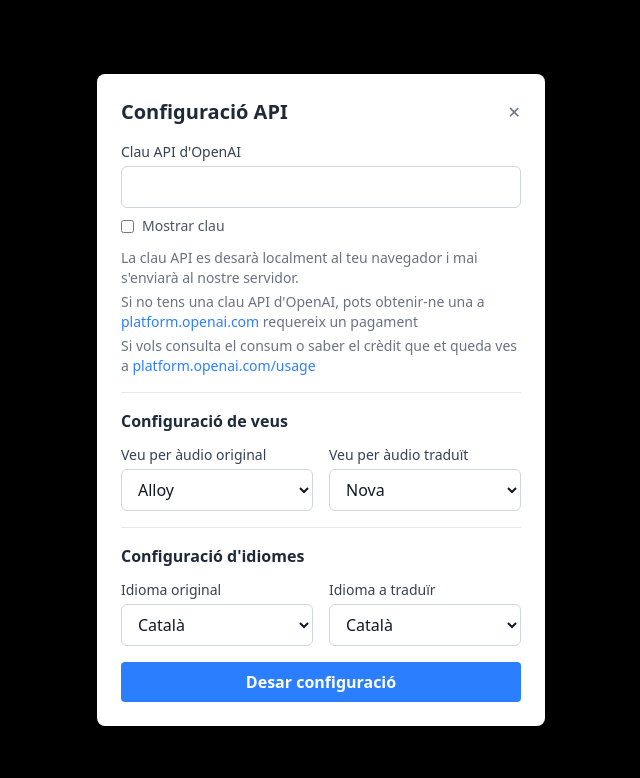
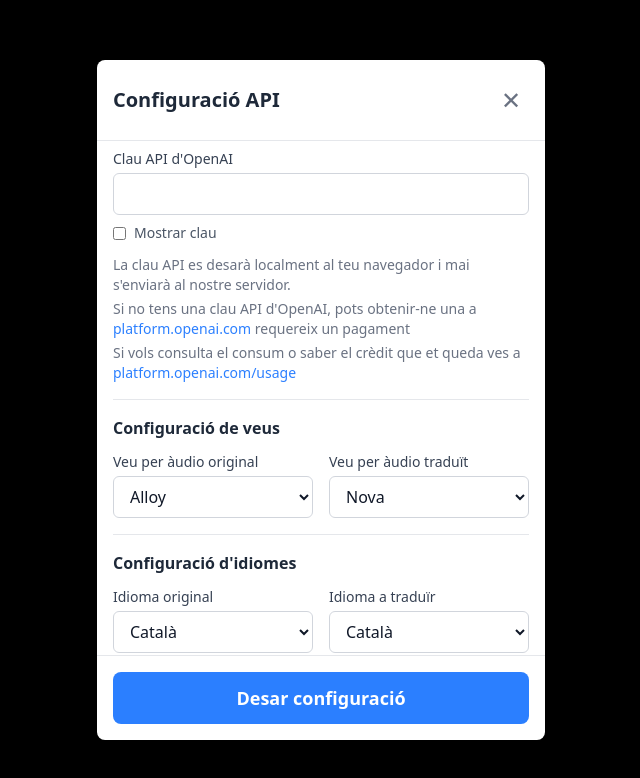
Before and after one commit to qmrcat/VeuEnMoviment, a website: page index.html in a window 1280 px wide. Both pictures are taken after a click on the button "⚙️". Shown: the whole page, without its empty margins (319-959 px from the left). Drawn offline with Linux system fonts and the light colour scheme.

Commit message:
Millora del formulari de configuració de l'API amb un disseny més net i funcionalitats d'scroll; afegides noves classes CSS per a una millor gestió de l'estil

```diff
--- a/index.html
+++ b/index.html
@@ -74,16 +74,31 @@
             </div>
         </header>
 
+
+
+
 <!-- Formulari de configuració de l'API -->
-        <div id="modal-configuracio" class="fixed inset-0 z-50 flex items-center justify-center hidden">
-            <div class="fixed inset-0 bg-black bg-opacity-50" id="tanca-modal"></div>
-            <div class="bg-white dark:bg-gray-800 p-6 rounded-lg shadow-xl w-full max-w-md z-10">
-                <div class="flex justify-between items-center mb-4">
+<div id="modal-configuracio" class="fixed inset-0 z-50 hidden flex items-center justify-center">
+    <!-- fons semitransparent -->
+    <div id="tanca-modal" class="absolute inset-0 bg-black bg-opacity-50"></div>
+
+    <!-- contenidor principal -->
+    <div class="relative bg-white dark:bg-gray-800 rounded-lg shadow-xl w-full max-w-md z-10 flex flex-col max-h-[85vh]">
+
+      <!-- capçalera fixa -->
+      <header class="flex-none p-4 border-b border-gray-200 dark:border-gray-700">
+        <div class="flex justify-between items-center">
           <h2 class="text-xl font-semibold text-gray-800 dark:text-white">Configuració API</h2>
-                    <button id="tanca-configuracio" class="text-gray-500 hover:text-gray-700 dark:text-gray-400 dark:hover:text-gray-200 cursor-pointer">
+          <button id="tanca-configuracio" type="button"
+                  class="text-gray-500 hover:text-gray-700 dark:text-gray-400 dark:hover:text-gray-200
+                         cursor-pointer p-2 text-2xl rounded-full hover:bg-gray-100 dark:hover:bg-gray-700">
             ✕
           </button>
         </div>
+      </header>
+
+        <!-- CONTINGUT AMB SCROLL - amb alçada limitada -->
+        <div class="overflow-y-auto flex-grow px-4 py-2">
             <form id="form-api" class="space-y-4">
                 <div>
                     <label for="api-key" class="block text-sm font-medium text-gray-700 dark:text-gray-300 mb-1">
@@ -105,11 +120,12 @@
                         <p class="mt-1">Si vols consulta el consum o saber el crèdit que et queda ves a <a href="https://platform.openai.com/usage" target="_blank" class="text-blue-500 hover:underline">platform.openai.com/usage</a></p>
                     </div>
                 </div>
+
                 <!-- Secció de configuració de veus -->
                 <div class="border-t border-gray-200 dark:border-gray-700 pt-4 mt-4">
                     <h3 class="text-md font-semibold text-gray-800 dark:text-white mb-3">Configuració de veus</h3>
 
-                        <div class="grid grid-cols-1 md:grid-cols-2 gap-4">
+                    <div class="grid grid-cols-2 gap-4">
                         <!-- Veu per idioma original -->
                         <div>
                             <label for="veu-original" class="block text-sm font-medium text-gray-700 dark:text-gray-300 mb-1">
@@ -170,7 +186,7 @@
                 <div class="border-t border-gray-200 dark:border-gray-700 pt-4 mt-4">
                     <h3 class="text-md font-semibold text-gray-800 dark:text-white mb-3">Configuració d'idiomes</h3>
 
-                    <div class="grid grid-cols-1 md:grid-cols-2 gap-4">
+                    <div class="grid grid-cols-2 gap-4">
                         <!-- idioma original -->
                         <div>
                             <label for="idioma-original" class="block text-sm font-medium text-gray-700 dark:text-gray-300 mb-1">
@@ -250,6 +266,7 @@
                                             bg-white dark:bg-gray-700 text-gray-900 dark:text-white
                                             focus:outline-none focus:ring-2 focus:ring-blue-500 cursor-pointer" >
                                             <option value="ca">Català</option>
+                                            <option value="en">Anglès</option>
                                             <option value="af">Afrikaans</option>
                                             <option value="de">Alemany</option>
                                             <option value="en">Anglès</option>
@@ -310,13 +327,19 @@
                     </div>
                 </div>
 
-
-                    <button type="submit"
-                            class="w-full bg-blue-500 hover:bg-blue-600 text-white font-bold py-2 px-4 rounded
-                                    focus:outline-none focus:ring-2 focus:ring-blue-500  cursor-pointer">
+                <!-- Espai extra al final del scroll -->
+                <div class="h-4"></div>
+            </form>
+        </div>
+
+        <!-- PEU FIX AMB BOTÓ DE DESAR -->
+        <footer class="flex-none p-4 border-t border-gray-200 dark:border-gray-700">
+            <button type="submit" form="form-api"
+                    class="w-full bg-blue-500 hover:bg-blue-600 text-white font-bold py-3 px-4 rounded-lg
+                           focus:outline-none focus:ring-2 focus:ring-blue-500 cursor-pointer text-lg">
               Desar configuració
             </button>
-                </form>
+          </footer>
     </div>
 </div>
 
```
Also changed, not shown: output.css. Lines whose indentation alone changed are shown as unchanged.
